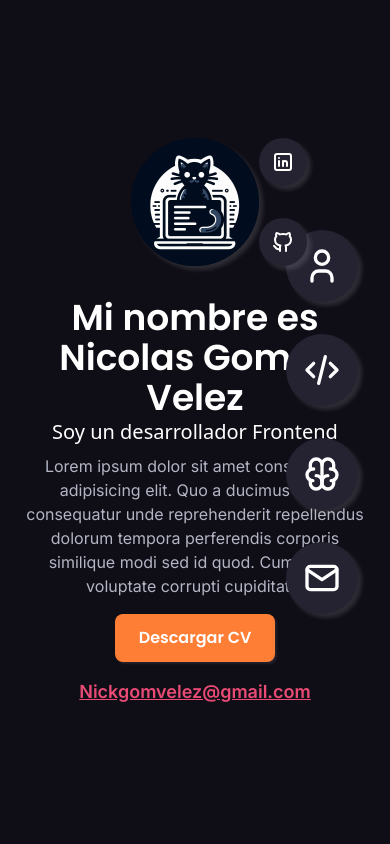
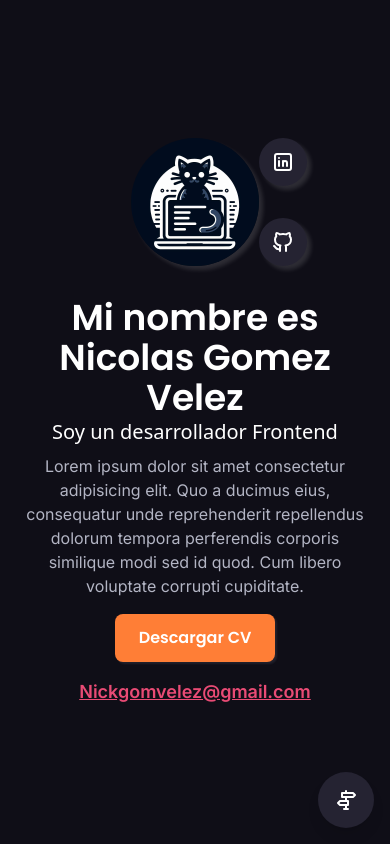
Before and after one commit to NickGV/Portafolio, a React (Vite) app: page / in a window 390 px wide. Shown: the top 844 px of the page. Built offline with nearby package versions, Linux system fonts and the light colour scheme.

Commit message:
style: adjust the styles of the NavBar and NavBarItem components to make it responsive

```diff
--- /dev/null
+++ b/src/assets/icons/NavBarNavigatorIcon.jsx
@@ -0,0 +1,24 @@
+export const NavBarNavigatorIcon = ({className}) => {
+  return (
+    <svg
+      xmlns="http://www.w3.org/2000/svg"
+      width={24}
+      height={24}
+      viewBox="0 0 24 24"
+      fill="none"
+      stroke="currentColor"
+      strokeWidth={2}
+      strokeLinecap="round"
+      strokeLinejoin="round"
+      className={`icon icon-tabler icons-tabler-outline icon-tabler-directions ${className}`}
+    >
+      <path stroke="none" d="M0 0h24v24H0z" fill="none" />
+      <path d="M12 21v-4" fill="none" />
+      <path d="M12 13v-4" fill="none" />
+      <path d="M12 5v-2" fill="none" />
+      <path d="M10 21h4" fill="none" />
+      <path d="M8 5v4h11l2 -2l-2 -2z" fill="none" />
+      <path d="M14 13v4h-8l-2 -2l2 -2z" fill="none" />
+    </svg>
+  );
+};
--- a/src/assets/icons/index.js
+++ b/src/assets/icons/index.js
@@ -11,3 +11,4 @@ export * from './AboutIcon';
 export * from './ProjectsIcon';
 export * from './SkillsIcon';
 export * from './ContactIcon';
+export * from './NavBarNavigatorIcon';
--- a/src/components/NavBar.jsx
+++ b/src/components/NavBar.jsx
@@ -1,35 +1,88 @@
+// import {
+//   AboutIcon,
+//   ProjectsIcon,
+//   SkillsIcon,
+//   ContactIcon,
+// } from "../assets/icons";
+// import { NavBarItem } from "./NavBarItem";
+// export const NavBar = () => {
+//   const navItems = [
+//     { Icon: AboutIcon, name: "About" },
+//     { Icon: ProjectsIcon, name: "Projects" },
+//     { Icon: SkillsIcon, name: "Skills" },
+//     { Icon: ContactIcon, name: "Contact" },
+//   ];
+//   return (
+//     <nav className="flex flex-col fixed right-0 min-h-screen items-center justify-center mr-8">
+//       <div className="font-paragraph">
+//         <ul className="flex flex-col gap-8 ">
+//           {navItems.map((item) => (
+//             <NavBarItem key={item.name} Icon={item.Icon} name={item.name} />
+//           ))}
+//         </ul>
+//       </div>
+//     </nav>
+//   );
+// };
+
+import { useState } from "react";
 import {
   AboutIcon,
   ProjectsIcon,
   SkillsIcon,
   ContactIcon,
+  NavBarNavigatorIcon,
 } from "../assets/icons";
 import { NavBarItem } from "./NavBarItem";
+
 export const NavBar = () => {
+  const [menuOpen, setMenuOpen] = useState(false); // Estado para controlar el menú
   const navItems = [
     { Icon: AboutIcon, name: "About" },
     { Icon: ProjectsIcon, name: "Projects" },
     { Icon: SkillsIcon, name: "Skills" },
     { Icon: ContactIcon, name: "Contact" },
   ];
+
+  const toggleMenu = () => {
+    setMenuOpen(!menuOpen);
+  };
+
   return (
-    <nav className="flex flex-col fixed right-0 min-h-screen items-center justify-center mr-8">
-      <div className="font-paragraph">
-        <ul className="flex flex-col gap-8 ">
+    <nav>
+      <button
+        onClick={toggleMenu}
+        className="fixed bottom-4 right-4 bg-card-background text-white p-4 rounded-full shadow-lg transition-all hover:text-button lg:hidden"
+      >
+        {menuOpen ? (
+          <NavBarNavigatorIcon className="w-6 h-6 text-button" />
+        ) : (
+          <NavBarNavigatorIcon className="w-6 h-6 " />
+        )}
+      </button>
+      <div
+        className={`fixed bottom-20 right-4 bg-card-background p-6 rounded-lg shadow-lg transition-transform duration-300 lg:hidden  ${
+          menuOpen
+            ? "translate-y-0 opacity-100"
+            : "translate-y-20 opacity-0 pointer-events-none"
+        }`}
+      >
+        <ul className="flex flex-col gap-4">
           {navItems.map((item) => (
             <NavBarItem key={item.name} Icon={item.Icon} name={item.name} />
           ))}
         </ul>
       </div>
-      {/* TODO: Create button to change the language and the theme */}
-      {/* <div>
-        <button
-          type="button"
-          className="flex items-center justify-center p-4 bg-card-background rounded-full shadow-custom hover:translate-x-2 hover:translate-y-2 hover:shadow-custom-hover transition-all w-12 h-12 absolute bottom-12 right-2"
-        >
-          <span className="text-white">ES</span>
-        </button>
-      </div> */}
+
+      <div className="flex-col fixed right-0 min-h-screen items-center justify-center mr-8 hidden lg:flex">
+        <div className="font-paragraph">
+          <ul className="flex flex-col gap-8 ">
+            {navItems.map((item) => (
+              <NavBarItem key={item.name} Icon={item.Icon} name={item.name} />
+            ))}
+          </ul>
+        </div>
+      </div>
     </nav>
   );
 };
--- a/src/components/NavBarItem.jsx
+++ b/src/components/NavBarItem.jsx
@@ -1,13 +1,11 @@
 export const NavBarItem = ({ Icon, name }) => {
   return (
     <a
-      className="group relative p-4 bg-card-background rounded-full shadow-custom active:translate-x-2 active:translate-y-2 active:shadow-custom-hover transition-all text-button-text  hover:text-orange-600 cursor-pointer"
+      className="group flex items-center p-4 bg-card-background rounded-lg lg:rounded-full shadow-md transition-all text-button-text cursor-pointer group relative lg:shadow-custom active:translate-x-2 active:translate-y-2 active:shadow-custom-hover hover:text-orange-600"
       href={`#${name}`}
     >
-      <span className="">
-        <Icon className="w-10 h-10" />
-      </span>
-      <span className="absolute right-20 top-1/2 transform -translate-y-1/2 px-2 py-1 text-paragraph rounded opacity-0 group-hover:opacity-100 transition-opacity font-semibold">
+      <Icon className="w-6 h-6 mr-2 lg:mr-0 lg:w-10 lg:h-10" />
+      <span className="lg:absolute lg:right-20 lg:top-1/2 lg:transform lg:-translate-y-1/2 lg:px-2 lg:py-1 lg:text-paragraph lg:rounded lg:opacity-0 lg:group-hover:opacity-100 lg:transition-opacity lg:font-semibold">
         {name}
       </span>
     </a>
```
